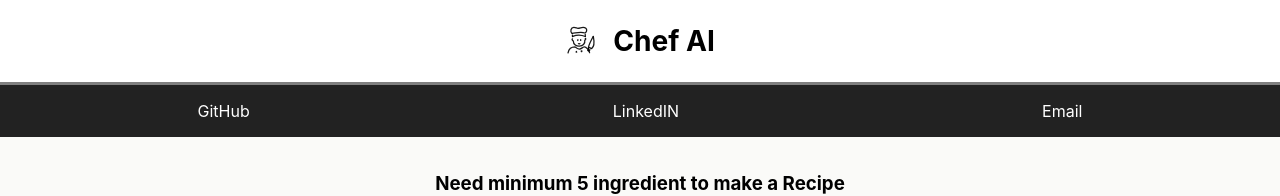
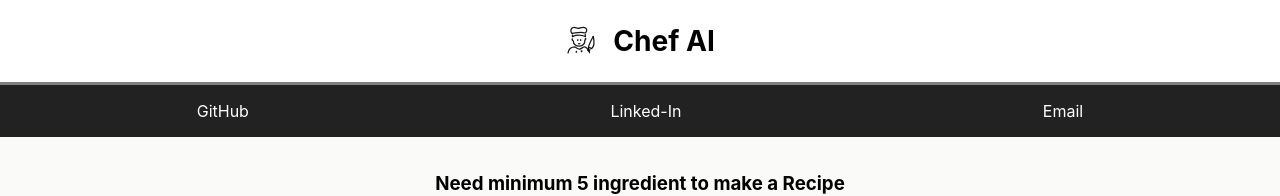
Before and after one commit to Sohammitra777/Recipify, a React (Vite) app in the folder client/: page / in a window 1280 px wide. Shown: the top 196 px of the page. Built offline with nearby package versions, Linux system fonts and the light colour scheme.

Commit message:
general improvements

```diff
--- a/client/index.html
+++ b/client/index.html
@@ -4,7 +4,7 @@
     <meta charset="UTF-8" />
     <link rel="icon" type="image/svg+xml" href="src\assets\chef-svgrepo-com.svg" />
     <meta name="viewport" content="width=device-width, initial-scale=1.0" />
-    <title>chef.ai</title>
+    <title>Recipify</title>
   </head>
   <body>
     <div id="root"></div>
--- a/client/src/components/Footer/Footer.css
+++ b/client/src/components/Footer/Footer.css
@@ -10,3 +10,8 @@ footer > a {
     color : white;
     text-decoration: none;
 }
+
+footer > a:hover{
+    color: #F6EFD2;
+    transition: .5s ease;
+}
--- a/client/src/components/Footer/Footer.tsx
+++ b/client/src/components/Footer/Footer.tsx
@@ -4,7 +4,7 @@ function Footer(){
     return (
         <footer>
             <a href="https://github.com/Sohammitra777" target='blank'>GitHub</a>
-            <a href="https://www.linkedin.com/in/soham-mitra-a73b782b3/" target='blank'>LinkedIN</a>
+            <a href="https://www.linkedin.com/in/soham-mitra-a73b782b3/" target='blank'>Linked-In</a>
             <a href="mailto:soham.business777@gamil.com" target='blank'>Email</a>
         </footer>
     );
```
